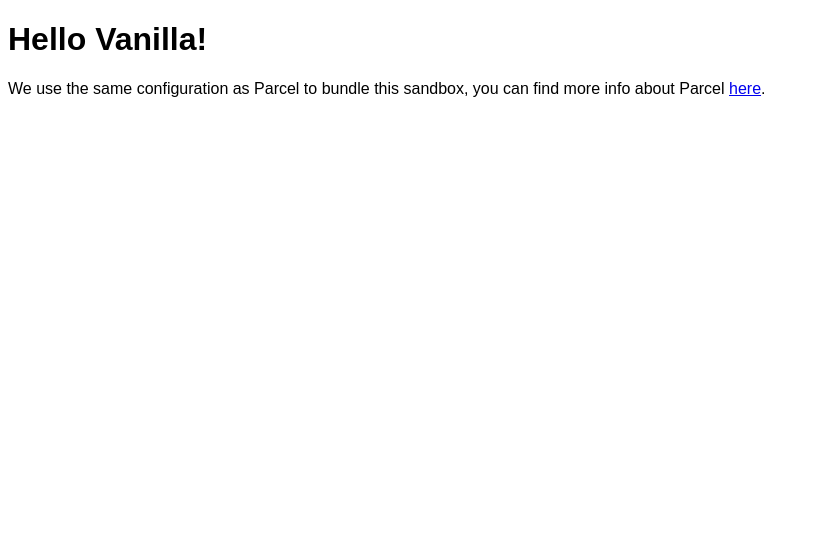
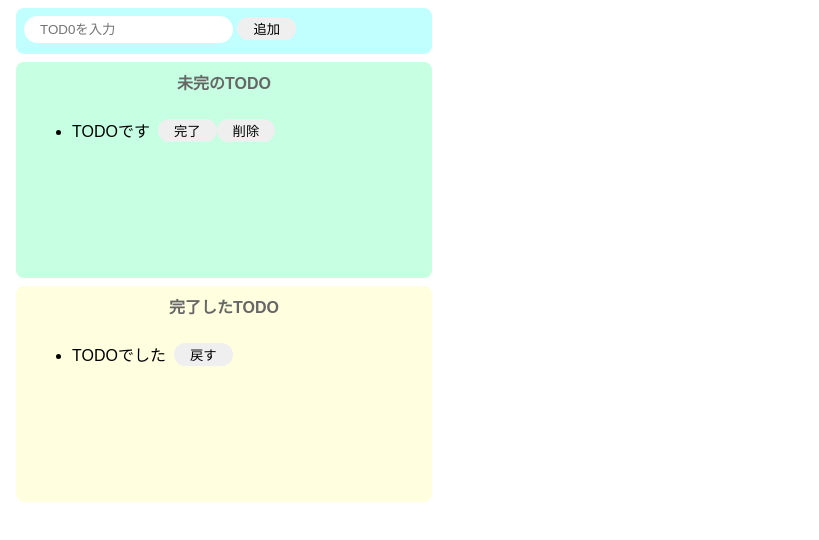
Before and after one commit to kntys/ToDo_vanilla, a website built with Parcel: page index.html in a window 1280 px wide. Shown: the whole page, without its empty margins (0-819 px from the left). Built offline with nearby package versions, Linux system fonts and the light colour scheme.

Commit message:
css実装

```diff
--- a/index.html
+++ b/index.html
@@ -1,16 +1,34 @@
 <!DOCTYPE html>
 <html>
+	<head>
+		<title>TODO_Vanilla</title>
+		<meta charset="UTF-8" />
+	</head>
 
-<head>
-	<title>Parcel Sandbox</title>
-	<meta charset="UTF-8" />
-</head>
-
-<body>
-	<div id="app"></div>
-
-	<script src="src/index.js">
-	</script>
-</body>
-
+	<body>
+		<div class="input-area">
+			<input placeholder="TOD0を入力" />
+			<button>追加</button>
+		</div>
+		<div class="incomplete-area">
+			<p class="title">未完のTODO</p>
+			<ul>
+				<div class="list-row">
+				<li>TODOです</li>
+					<button>完了</button>
+					<button>削除</button＞
+			</ul>
+		</div>
+		</div>
+		<div class="complete-area">
+			<p class="title">完了したTODO</p>
+			<ul>
+				<div class="list-row">
+					<li>TODOでした</li>
+					<button>戻す</button>
+				</div>
+			</ul>
+		</div>
+		<script src="src/index.js"></script>
+	</body>
 </html>
--- a/src/index.js
+++ b/src/index.js
@@ -1,10 +1 @@
 import "./styles.css";
-
-document.getElementById("app").innerHTML = `
-<h1>Hello Vanilla!</h1>
-<div>
-  We use the same configuration as Parcel to bundle this sandbox, you can find more
-  info about Parcel
-  <a href="https://parceljs.org" target="_blank" rel="noopener noreferrer">here</a>.
-</div>
-`;
--- a/src/styles.css
+++ b/src/styles.css
@@ -1,3 +1,66 @@
 body {
-  font-family: sans-serif;
+	font-family: sans-serif;
 }
+
+input {
+	border-radius: 16px;
+	border: none;
+	padding: 6px 16px;
+	outline: none;
+}
+
+button {
+	border-radius: 16px;
+	border: none;
+	padding: 2px 16px;
+}
+
+li {
+	margin: 8px;
+}
+
+button:hover {
+	background-color: #ff7fff;
+	color: #fff;
+	cursor: pointer;
+}
+
+.input-area {
+	background-color: #c1ffff;
+	width: 400px;
+	height: 30px;
+	padding: 8px;
+	margin: 8px;
+	border-radius: 8px;
+}
+
+.incomplete-area {
+	background-color: #c6ffe2;
+	width: 400px;
+	min-height: 200px;
+	padding: 8px;
+	margin: 8px;
+	border-radius: 8px;
+}
+
+.complete-area {
+	background-color: #ffffe0;
+	width: 400px;
+	min-height: 200px;
+	padding: 8px;
+	margin: 8px;
+	border-radius: 8px;
+}
+
+.title {
+	text-align: center;
+	margin-top: 0px;
+	font-weight: bold;
+	color: #666;
+}
+
+.list-row {
+	display: flex;
+	align-items: center;
+	padding-bottom: 4px;
+}
```
Also changed, not shown: .codesandbox/workspace.json.
